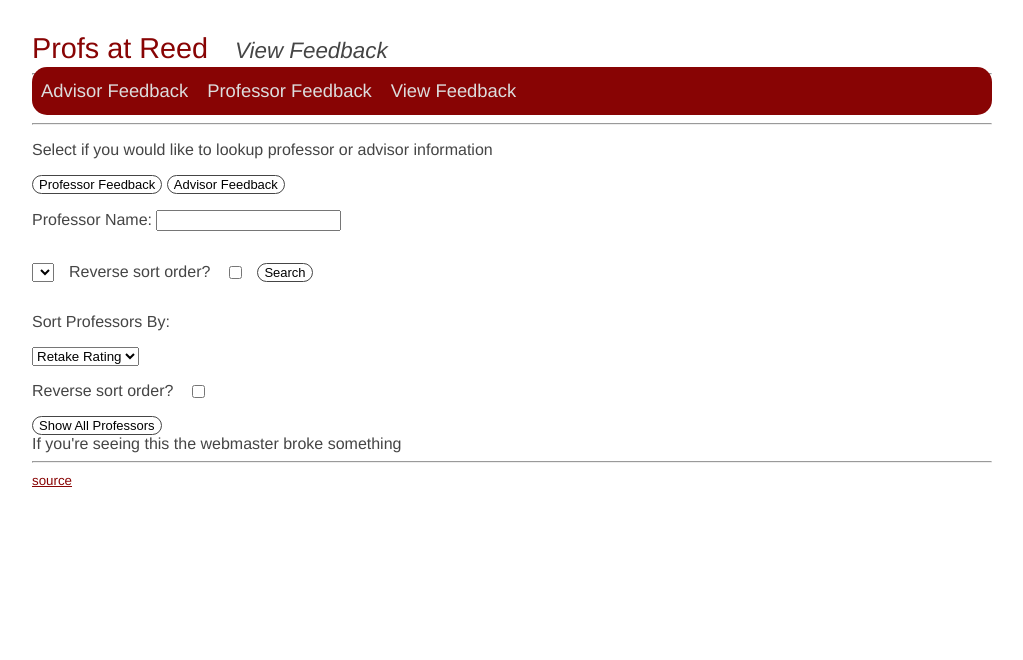
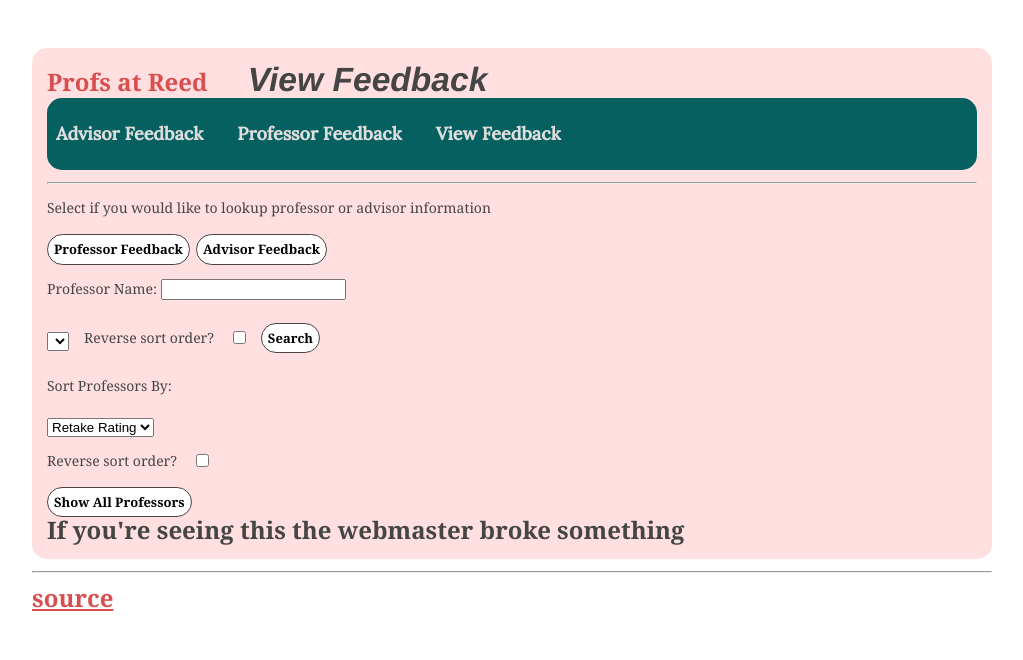
Before and after one commit to reedsb-webmaster/profsatreed, a PHP site: page /results.html in a window 1280 px wide. Shown: the top 660 px of the page, without its empty margins (128-1151 px from the left). Run offline with PHP 8.4, Linux system fonts and the light colour scheme; lists and menus that the app fills with data are empty.

Commit message:
update theming on css, add variables for easier changes

```diff
--- a/style.css
+++ b/style.css
@@ -1,16 +1,37 @@
 
 /* Generic styling */
+
+:root{
+  --main-pg-bg:#ffdfdf;
+  --nav-bar-bg:#066060;
+  --nav-bar-txt:#ddd;
+  --title:#D94e4e;
+  --btn-hover:#066060;
+  --main-btn-color:white;
+  --summary-bg:#fff2f2;
+  --review-bg:#fff2f2;
+}
 
 body {
     margin: 2em auto;
     /*max-width: 40rem;*/
-    max-width:75%;
+    /*max-width:75%;*/
+    width:75%;
     color: #454545;
     font-family: arial;
 }
 
+.body-div {
+  background-color:var(--main-pg-bg);
+  box-sizing: border-box;
+  padding:15px;
+  border-radius:15px;
+}
+
+.main, a, body, .main-button { font-family: Georgia, Times, "Times New Roman", serif; font-size: 24px; font-style: normal; font-variant: normal; font-weight: 700; line-height: 26.399999618530273px; } h3 { font-family: Georgia, Times, "Times New Roman", serif; font-size: 14px; font-style: normal; font-variant: normal; font-weight: 700; line-height: 15.399999618530273px; } p { font-family: Georgia, Times, "Times New Roman", serif; font-size: 14px; font-style: normal; font-variant: normal; font-weight: 400; line-height: 20px; } blockquote { font-family: Georgia, Times, "Times New Roman", serif; font-size: 21px; font-style: normal; font-variant: normal; font-weight: 400; line-height: 30px; } pre { font-family: Georgia, Times, "Times New Roman", serif; font-size: 13px; font-style: normal; font-variant: normal; font-weight: 400; line-height: 18.571430206298828px; }
+
 a {
-    color: #880404;
+    color: var(--title);
 }
 
 /* Style the embedded Google Forms */
@@ -29,7 +50,6 @@
 
 header a {
     text-decoration: none;
-    font-size:
 }
 
 header #title {
@@ -46,7 +66,7 @@
 /* Style the navigation bar */
 
 header nav {
-    background-color: #880404;
+    background-color: var(--nav-bar-bg);
     margin: -1em 0em 0em 0em;
     padding: 6px;
     height:3em;
@@ -56,10 +76,12 @@
 }
 
 header nav a {
-    color: #ddd;
+    color: var(--nav-bar-txt);
     padding: 3px 16px 3px 3px;
-    font-size:1.15em;
+    font-size:.75em;
     transition:transform .2s;
+    font-family: lora, serif;
+    margin-right:15px;
 }
 
 header nav a:hover {
```
Also changed, not shown: other parts of style.css (+32 -3 lines).
